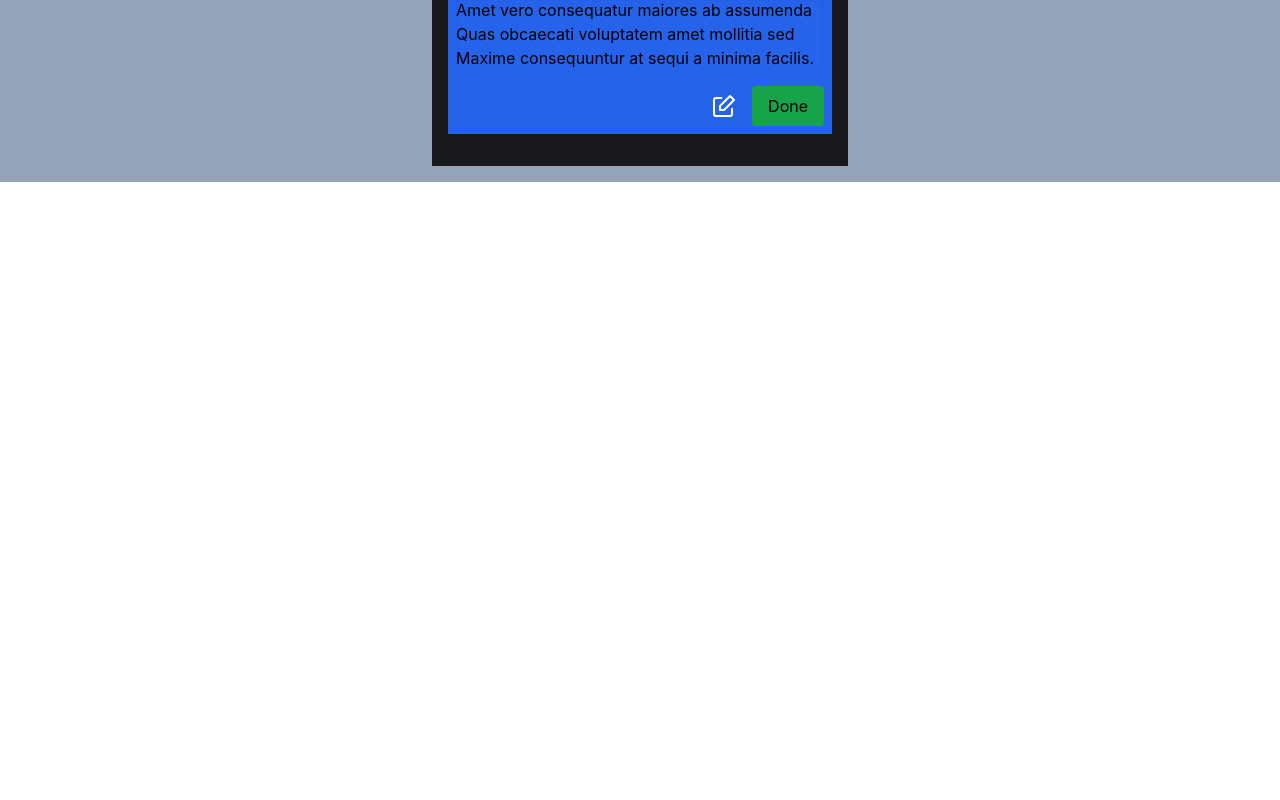
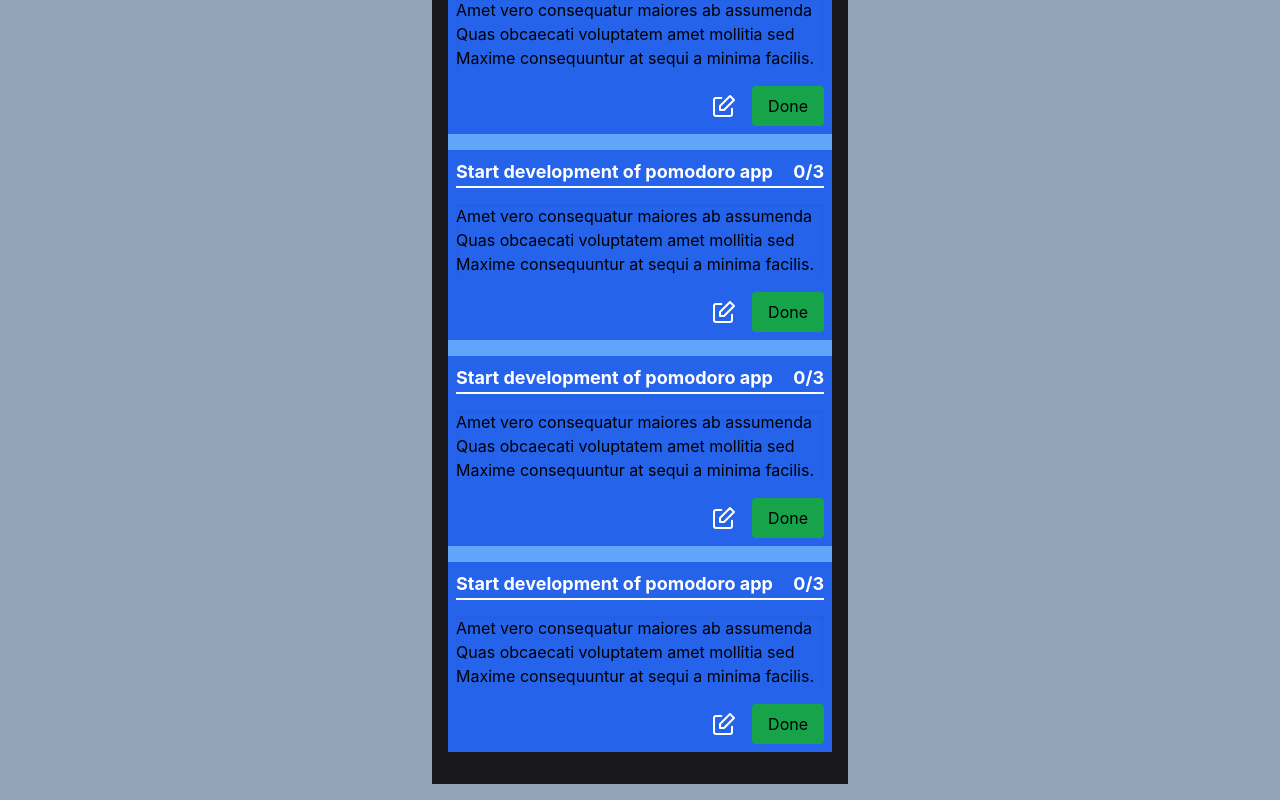
Before and after one commit to Andresser17/pomodoro-app-frontend, a React (Create React App) app: page / in a window 1280 px wide. Shown: the part 756-1556 px from the top of the page. Before the commit the page ends 938 px from the top, so only its background shows below. Built offline with nearby package versions, Linux system fonts and the light colour scheme.

Commit message:
Defined TaskCard component in Tasks.js.

```diff
--- a/src/App.js
+++ b/src/App.js
@@ -7,6 +7,20 @@ import SiteLogo from "./components/SiteLogo";
 import UserLogo from "./components/UserLogo";
 
 function App() {
+  const taskSample = {
+    id: "0",
+    title: "Start development of pomodoro app",
+    description:
+      "Amet vero consequatur maiores ab assumenda Quas obcaecati voluptatem amet mollitia sed Maxime consequuntur at sequi a minima facilis.",
+    pomodoros: 3,
+    color: "#333",
+  };
+  const taskSamples = [];
+  for (let i = 0; i < 5; i++) {
+    let newId = String(i);
+    taskSamples.push({...taskSample, id: newId})
+  }
+
   return (
     <main className="min-h-screen bg-slate-400">
       <TopPanel>
@@ -21,7 +35,23 @@ function App() {
             { mode: "long-break", remainTime: 20 },
           ]}
         />
-        <Tasks />
+        <Tasks
+          tasks={[
+            {
+              id: "pending-tasks",
+              tab: "Pending Tasks",
+              subTabs: ["Today", "Tomorrow"],
+              tasks: [...taskSamples],
+              default: true,
+            },
+            {
+              id: "completed-tasks",
+              tab: "Completed Tasks",
+              subTabs: ["Today", "Tomorrow"],
+              tasks: [...taskSamples],
+            },
+          ]}
+        />
       </div>
     </main>
   );
--- a/src/sections/Tasks.js
+++ b/src/sections/Tasks.js
@@ -2,29 +2,79 @@ import { useState, useEffect } from "react";
 // Icons
 import { ReactComponent as EditIcon } from "../icons/edit-icon.svg";
 
-function TaskCards(props) {
-  const items = props.items;
+function TaskCard(props) {
+  const task = props.task;
+  // States
+  const [selectedStyle, setSelectedStyle] = useState("");
+  const [taskCompleted, setTaskCompleted] = useState(false);
+  const [completedStyle, setCompletedStyle] = useState("");
+  const styles = `${task.color} bg-blue-600 my-4 p-2 w-96 cursor-pointer`;
 
-  // Default styles
-  let styles = `bg-yellow-300 even:bg-blue-400`;
-  const [show, setShow] = useState("hidden");
+  const handleTaskClick = () => {
+    props.setSelectedTask(task.id);
+  };
 
-  const cards = items.map((item, i) => (
-    <div className={`${item.color} bg-blue-600 my-4 p-2 w-96 cursor-pointer`}>
+  // If task is selected apply this style
+  const applySelectedStyles = () => {
+    if (props.selectedTask === task.id) {
+      setSelectedStyle("border-b-2 border-red-600");
+    } else setSelectedStyle("");
+  };
+
+  useEffect(() => {
+    applySelectedStyles();
+  }, [props.selectedTask]);
+
+  const handleCompletedTask = () => {
+    setTaskCompleted(!taskCompleted);
+  }
+
+  // If task is completed apply this style
+  const applyCompletedStyles = () => {
+    if (taskCompleted) {
+      setCompletedStyle("line-through");
+    } else setCompletedStyle("");
+  };
+
+  useEffect(() => {
+    applyCompletedStyles();
+  }, [taskCompleted]);
+
+  return (
+    <div
+      onClick={handleTaskClick}
+      className={`${styles} ${selectedStyle} ${completedStyle}`}
+    >
       <div className="flex justify-between border-b-2 border-white">
-        <h3 className="text-lg font-bold text-white">{item.title}</h3>
-        <span className="text-lg font-bold text-white">0/{item.pomodoros}</span>
+        <h3 className="text-lg font-bold text-white">{task.title}</h3>
+        <span className="text-lg font-bold text-white">0/{task.pomodoros}</span>
       </div>
       <div className="shadow-inner">
-        <p className="my-4">{item.description}</p>
+        <p className="my-4">{task.description}</p>
       </div>
       <div className="flex justify-end">
         <button className="w-6 mr-4 text-white">
           <EditIcon />
         </button>
-        <button className="px-4 py-2 bg-green-600 rounded">Done</button>
+        <button onClick={handleCompletedTask} className="px-4 py-2 bg-green-600 rounded">Done</button>
       </div>
     </div>
+  );
+}
+
+function TaskCards(props) {
+  // Default styles
+  let styles = `bg-yellow-300 even:bg-blue-400`;
+  const [show, setShow] = useState("hidden");
+  const [selectedTask, setSelectedTask] = useState("");
+
+  const cards = props.tasks.map((task, key) => (
+    <TaskCard
+      selectedTask={selectedTask}
+      setSelectedTask={setSelectedTask}
+      key={key}
+      task={task}
+    />
   ));
 
   const toggle = () => {
@@ -93,24 +143,14 @@ function Tab(props) {
 
 function Tabs(props) {
   // States
-  const [selected, setSelected] = useState(props.selectedByDefault);
+  const [selectedTab, setSelectedTab] = useState(props.selectedByDefault);
   let subTabs = [];
   let tasks = [];
 
   const tabs = props.tabs.map((item, i) => {
-    // Save SubTabs
-    // subTabs.push(
-    //   <SubTabs
-    //     key={item.id}
-    //     id={item.id}
-    //     selected={selected}
-    //     items={item.subTabs}
-    //   />
-    // );
-
     // Save Tasks
     tasks.push(
-      <TaskCards id={item.id} selected={selected} items={item.tasks} />
+      <TaskCards id={item.id} selected={selectedTab} tasks={item.tasks} />
     );
 
     return (
@@ -118,8 +158,8 @@ function Tabs(props) {
         title={item.tab}
         key={item.tab}
         id={item.id}
-        selected={selected}
-        setSelected={setSelected}
+        selected={selectedTab}
+        setSelected={setSelectedTab}
       />
     );
   });
@@ -135,34 +175,10 @@ function Tabs(props) {
   );
 }
 
-function Tasks() {
-  const taskSample = {
-    selected: false,
-    title: "Start development of pomodoro app",
-    description:
-      "Amet vero consequatur maiores ab assumenda Quas obcaecati voluptatem amet mollitia sed Maxime consequuntur at sequi a minima facilis.",
-    pomodoros: 3,
-    color: "#333",
-    completed: false,
-  };
-  const tabs = [
-    {
-      id: "pending-tasks",
-      tab: "Pending Tasks",
-      subTabs: ["Today", "Tomorrow"],
-      tasks: [taskSample, taskSample],
-    },
-    {
-      id: "completed-tasks",
-      tab: "Completed Tasks",
-      subTabs: ["Today", "Tomorrow"],
-      tasks: [taskSample, taskSample],
-    },
-  ];
-
+function Tasks(props) {
   return (
     <div className="p-4 mt-4 bg-zinc-900">
-      <Tabs selectedByDefault="pending-tasks" tabs={tabs} />
+      <Tabs selectedByDefault="pending-tasks" tabs={props.tasks} />
     </div>
   );
 }
```
